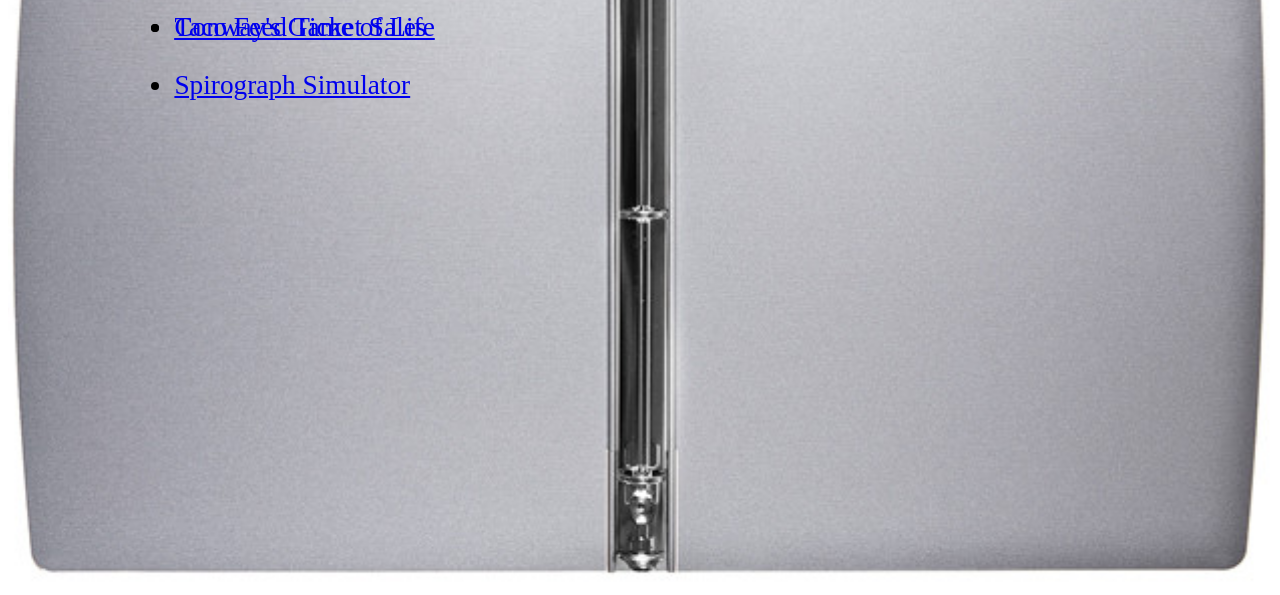
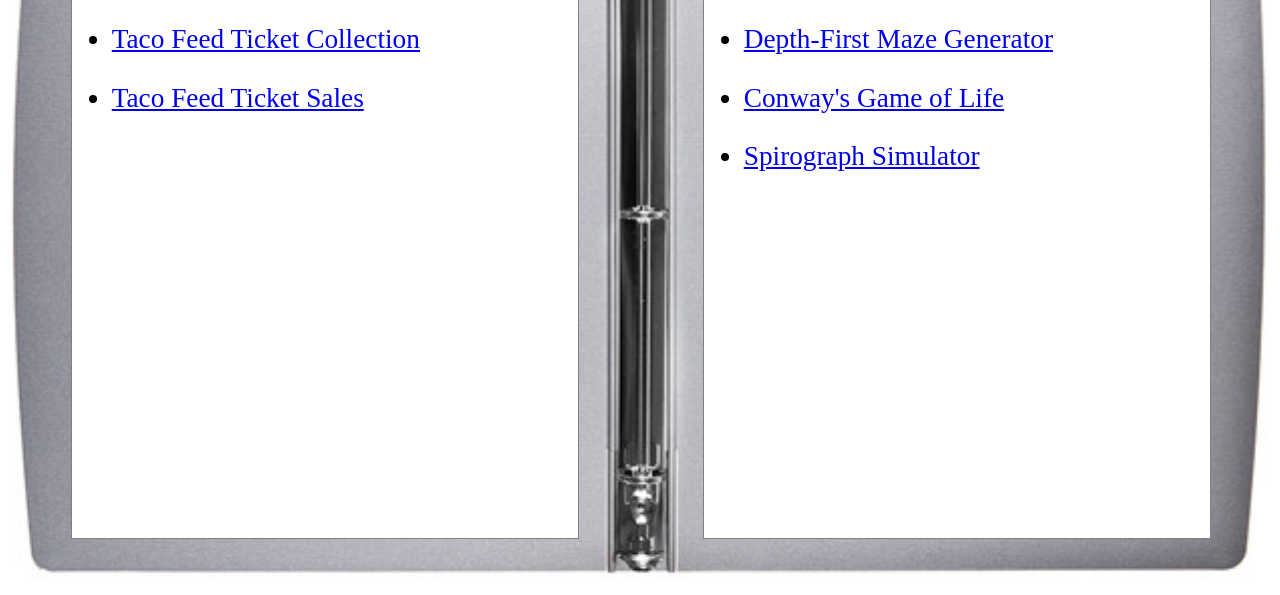
Before and after one commit to bigtechfoot/bigtechfoot.github.io, a plain HTML site: page index.html in a window 1280 px wide. Shown: the part 388-983 px from the top of the page. Drawn offline with Linux system fonts and the light colour scheme.

Commit message:
Add files via upload

```diff
--- a/style.css
+++ b/style.css
@@ -12,11 +12,21 @@ h1 {
   padding-top: 60%;
 }
 
-.page {
+.page1 {
   width: 40%;
   padding-top: 50%;
   position: absolute;
   left: 5%;
+  top: 10%;
+  background: white;
+  border: solid grey 1px;
+}
+
+.page2 {
+  width: 40%;
+  padding-top: 50%;
+  position: absolute;
+  left: 55%;
   top: 10%;
   background: white;
   border: solid grey 1px;
@@ -30,6 +40,10 @@ h1 {
   bottom:5%;
 }
 
+.maindiv {
+  margin-left:-14%
+}
+
 h2 {
   text-align:center;
   border-bottom: black solid 5px;
```
